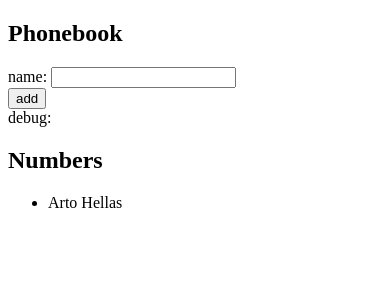
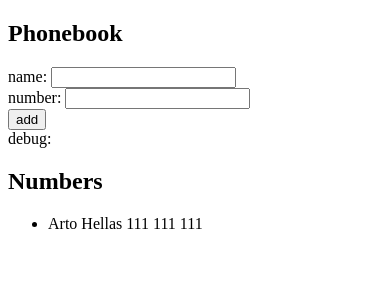
Before and after one commit to robogentlenam/FSO, a React (Vite) app in the folder part2/phonebook/: page / in a window 390 px wide. Shown: the top 300 px of the page. Built offline with nearby package versions, Linux system fonts and the light colour scheme.

Commit message:
2.8: The Phonebook Step 3

```diff
--- a/part2/phonebook/src/App.jsx
+++ b/part2/phonebook/src/App.jsx
@@ -1,31 +1,45 @@
 import { useState } from "react";
 
 const App = () => {
-  const [persons, setPersons] = useState([{ id: "1", name: "Arto Hellas" }]);
+  const [persons, setPersons] = useState([{ id: "1", name: "Arto Hellas", number:"111 111 111"}]);
   const [newName, setNewName] = useState("");
+  const [newNumber, setNewNumber] = useState("")
 
   const addName = (event) => {
     event.preventDefault();
     console.log("Button clicked", event.target);
     const nameObject = {
       name: newName,
+      number: newNumber,
       id: String(persons.length + 1),
     };
     const names = persons.map((persons) => persons.name);
+    const numbers = persons.map((persons) => persons.number);
+
     if (names.includes(newName)) {
       alert(`${newName} is already added to phonebook`);
-    } else {
+    } else if(numbers.includes(newNumber)){
+      alert(`${newNumber} is already added to phonebook`);
+    }
+     else {
       setPersons(persons.concat(nameObject));
       setNewName("");
+      setNewNumber("");
     }
   };
+
 
   const handleNameChange = (event) => {
     console.log(event.target.value);
     setNewName(event.target.value);
   };
+  const handleNumberChange = (event) => {
+    console.log(event.target.value);
+    setNewNumber(event.target.value);
+  };
+
   const Person = ({ persons }) => {
-    return <li>{persons.name}</li>;
+    return <li>{persons.name} {persons.number}</li>;
   };
 
   return (
@@ -35,6 +49,8 @@ const App = () => {
         <div>
           name: <input value={newName} onChange={handleNameChange} />
         </div>
+        <div>
+          number: <input value={newNumber} onChange={handleNumberChange} /></div>
         <div>
           <button type="submit">add</button>
         </div>
```
